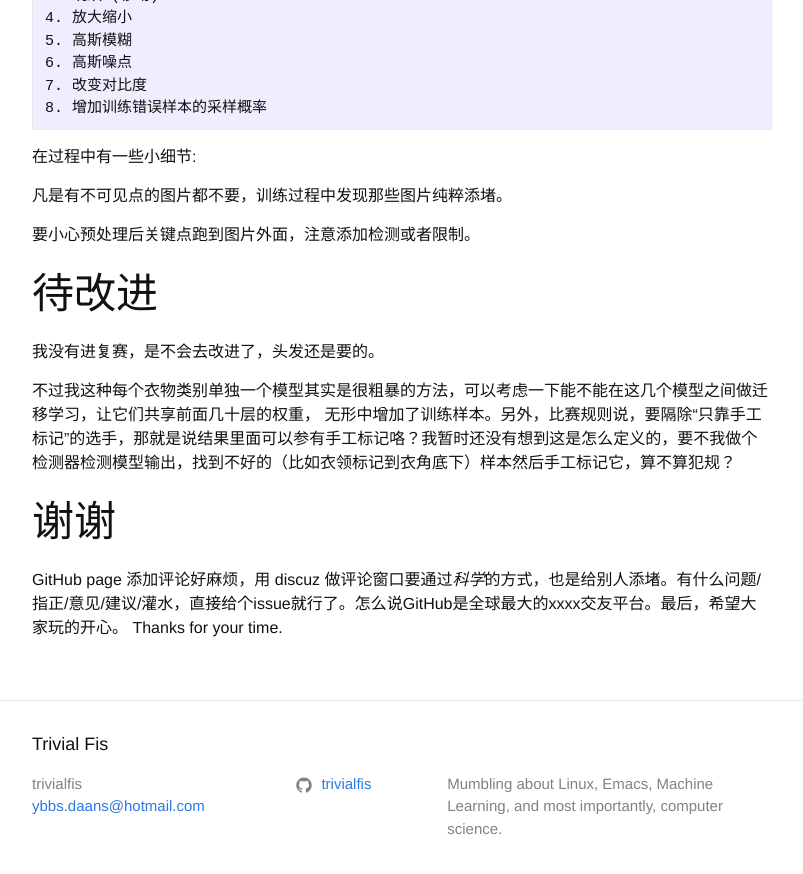
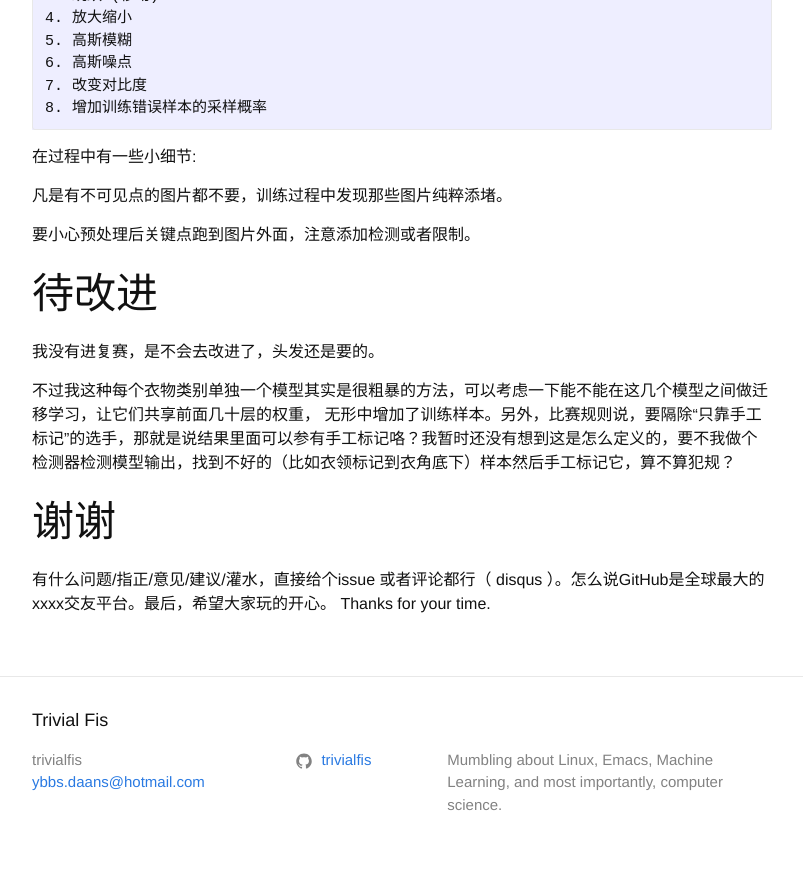
Before and after one commit to trivialfis/trivialfis.github.io, a Jekyll site: the page built from _posts/2018-4-21-天池Fashion AI.md, in a window 1280 px wide and 900 px high, scrolled down 6850 px. Shown: the top 874 px of the window, without its empty margins (238-1041 px from the left). Built offline with Jekyll 4.4.1, drawn with Linux system fonts in a browser that asks for light colours; comment, search, counter and statistics services are not loaded.

Commit message:
FashionAI remove comment about disqus

```diff
--- a/_posts/2018-4-21-天池Fashion AI.md
+++ b/_posts/2018-4-21-天池Fashion AI.md
@@ -127,7 +127,7 @@ Regression 不行，那咱就来 classification 呗。于是我做了 Convolutio
 
 # 谢谢
 
-GitHub page 添加评论好麻烦，用 discuz 做评论窗口要通过*科学*的方式，也是给别人添堵。有什么问题/指正/意见/建议/灌水，直接给个issue就行了。怎么说GitHub是全球最大的xxxx交友平台。最后，希望大家玩的开心。 Thanks for your time.
+有什么问题/指正/意见/建议/灌水，直接给个issue 或者评论都行（ disqus ）。怎么说GitHub是全球最大的xxxx交友平台。最后，希望大家玩的开心。 Thanks for your time.
 
 <!--  LocalWords:  Convolutional softmax sigmoid png rcnn
  -->
```
